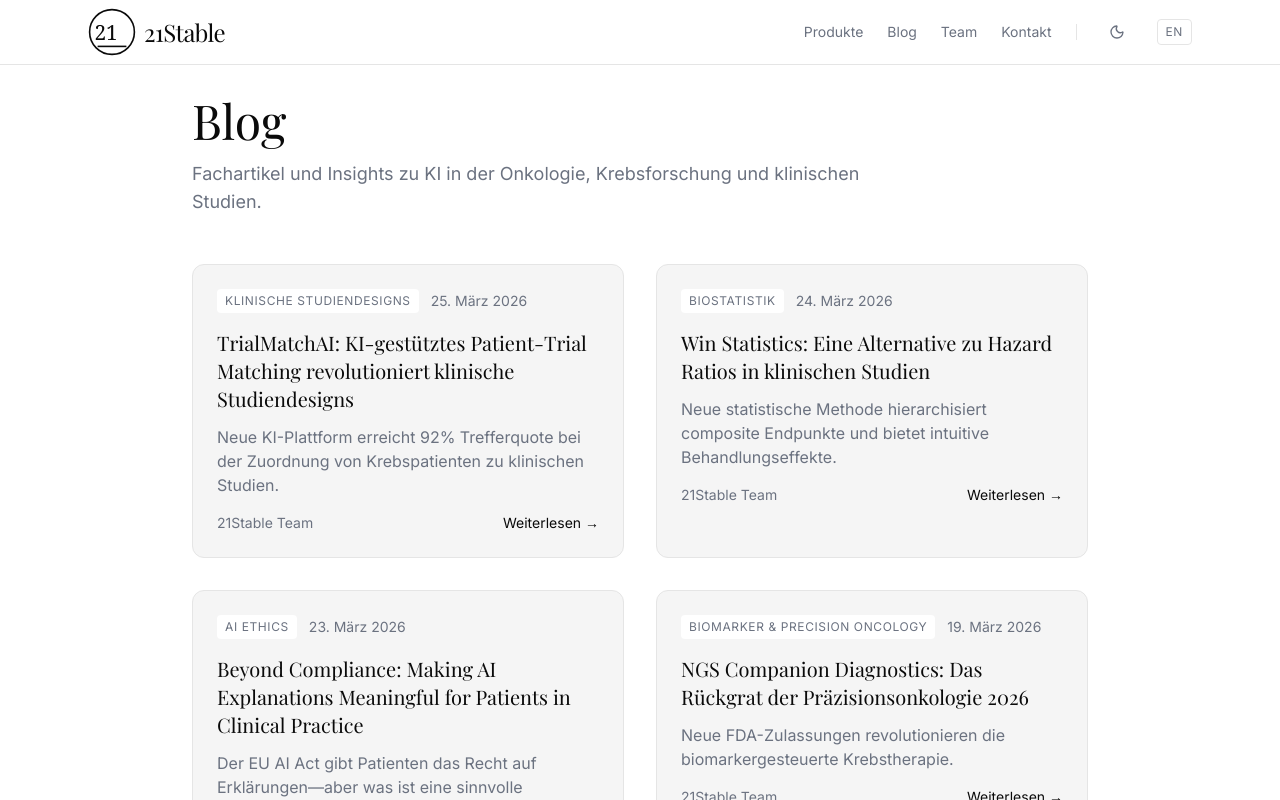
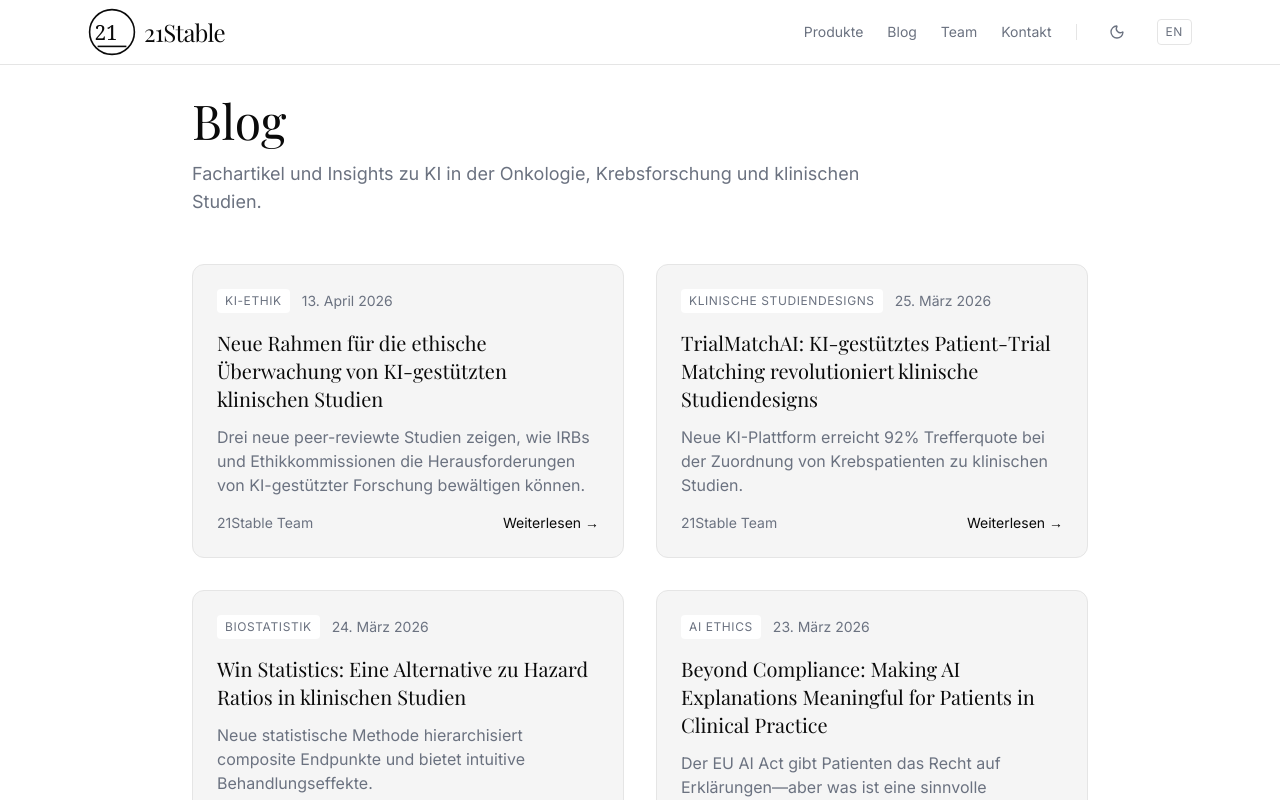
Before and after one commit to 21stable/21stable-website, a Next.js app: page /blog in a window 1280 px wide. Shown: the top 800 px of the page. Built offline with nearby package versions, Linux system fonts and the light colour scheme; a web font is replaced by a local one.

Commit message:
Add KI-Ethik IRB Review to blog list (Apr 13, 2026)

```diff
--- a/src/app/blog/page.tsx
+++ b/src/app/blog/page.tsx
@@ -17,6 +17,17 @@ interface BlogPost {
 
 // All blog posts - English content, titles switch DE/EN
 const allPosts: BlogPost[] = [
+  {
+    slug: 'ki-ethik-irb-review-2026-04-13',
+    title: 'Neue Rahmen für die ethische Überwachung von KI-gestützten klinischen Studien',
+    titleEn: 'New Frameworks for Ethical Oversight of AI-Driven Clinical Trials',
+    excerpt: 'Drei neue peer-reviewte Studien zeigen, wie IRBs und Ethikkommissionen die Herausforderungen von KI-gestützter Forschung bewältigen können.',
+    excerptEn: 'Three new peer-reviewed studies show how IRBs and ethics committees can address AI-driven research challenges.',
+    date: '2026-04-13',
+    author: '21Stable Team',
+    category: 'KI-Ethik',
+    categoryEn: 'AI Ethics'
+  },
   {
     slug: 'trialmatchai-ki-patient-trial-matching-2026-03-25',
     title: 'TrialMatchAI: KI-gestütztes Patient-Trial Matching revolutioniert klinische Studiendesigns',
```
